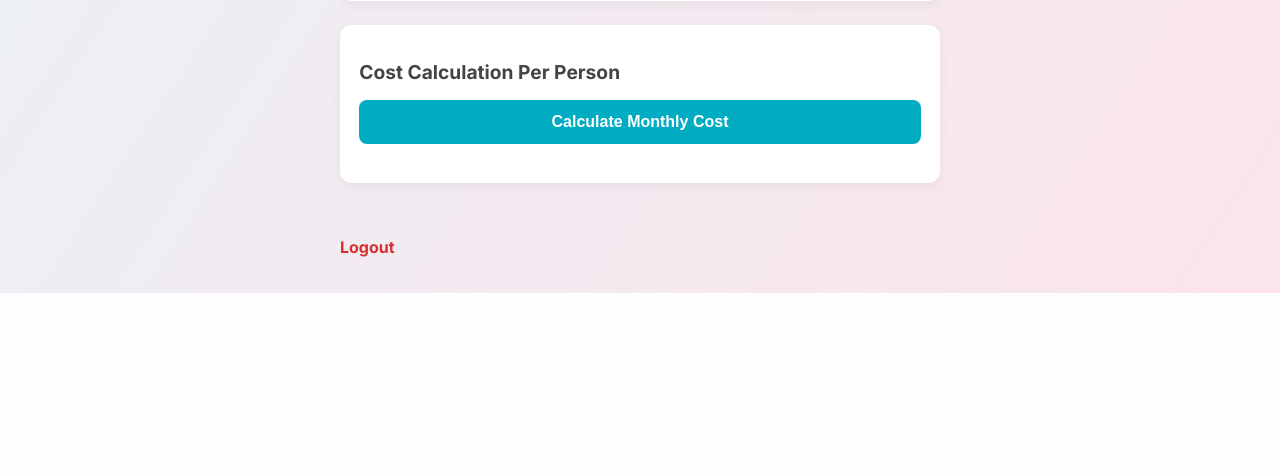
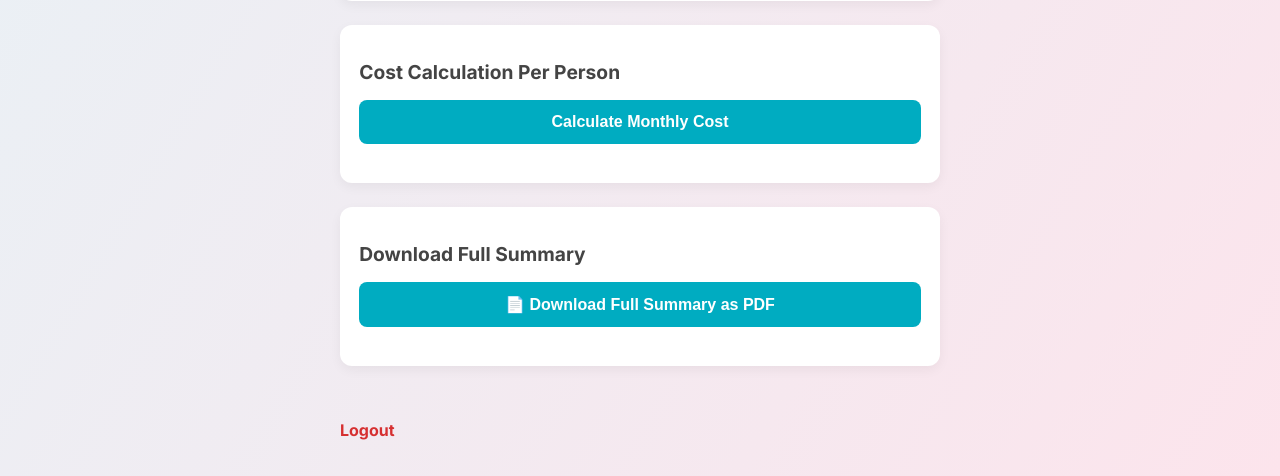
Before and after one commit to tasfiq1110/website, a Flask app: page /dashboard in a window 1280 px wide. Shown: the part 1684-2160 px from the top of the page. Before the commit the page ends 1977 px from the top, so only its background shows below. Run offline with Flask 3, Linux system fonts and the light colour scheme; the visitor is signed in with stand-in values (Sample User, id 1); some libraries are stand-ins or nearby versions.

Commit message:
Update dashboard.html

```diff
--- a/templates/dashboard.html
+++ b/templates/dashboard.html
@@ -348,11 +348,20 @@
       <button id="calculateCostBtn">Calculate Monthly Cost</button>
       <div id="costResult" class="scrollable-table"></div>
     </section>
+    <!-- 📄 PDF Download -->
+<section>
+  <h2>Download Full Summary</h2>
+  <button id="downloadPdfBtn">📄 Download Full Summary as PDF</button>
+</section>
+
 
     <a id="logout" href="/logout" class="logout">Logout</a>
   </div>
 
   <div id="toast" class="toast"></div>
+  <script src="https://cdnjs.cloudflare.com/ajax/libs/jspdf/2.5.1/jspdf.umd.min.js"></script>
+  <script src="https://cdnjs.cloudflare.com/ajax/libs/html2canvas/1.4.1/html2canvas.min.js"></script>
+
 
   <script src="{{ url_for('static', filename='script.js') }}"></script>
 </body>
```
